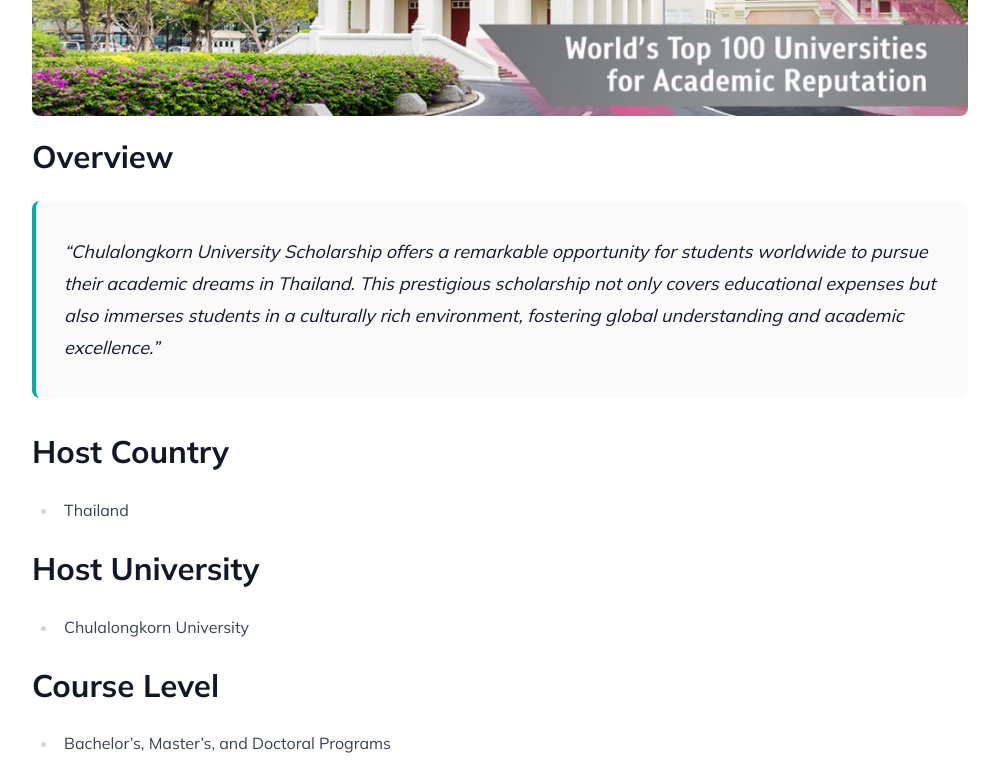
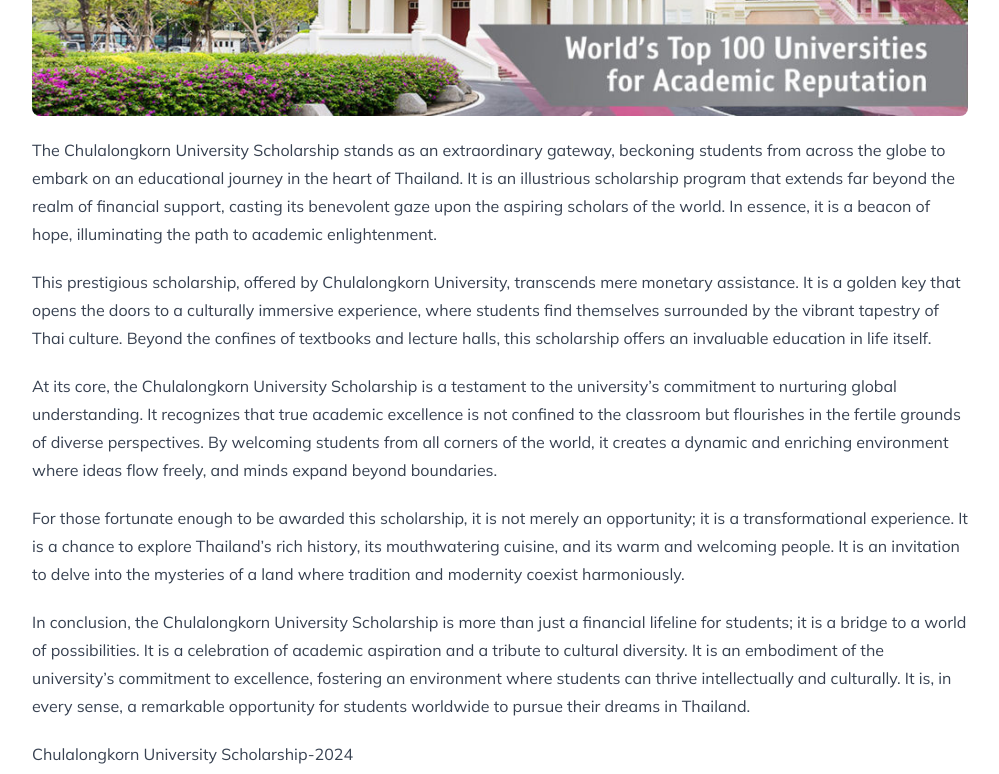
Before and after one commit to farhan-ezaz/findmyscholarship, an Astro site: page /chulalongkorn-university-scholarship-study-in-thailand-2024 in a window 1280 px wide. Shown: the part 740-1514 px from the top of the page, without its empty margins (140-1139 px from the left). Built offline with nearby package versions, Linux system fonts and the light colour scheme; Astro itself is replaced by a stand-in of ours; some packages are replaced by stand-ins of ours; what tailwind-bootstrap-grid would draw is missing.

Commit message:
Update Posts “chulalongkorn-university-scholarship-study-in-thailand-2024”

```diff
--- a/src/content/posts/chulalongkorn-university-scholarship-study-in-thailand-2024.md
+++ b/src/content/posts/chulalongkorn-university-scholarship-study-in-thailand-2024.md
@@ -1,7 +1,7 @@
 ---
 title: Chulalongkorn University Scholarship | Study in Thailand 2024
-description: '"Unlock Your Future: The Comprehensive Guide to Chulalongkorn
-  University Scholarship"'
+description: "Unlock Your Future: The Comprehensive Guide to Chulalongkorn
+  University Scholarship"
 date: 2023-11-15T11:06:06.366Z
 image: /images/chulalongkorn-university-scholarship.jpg
 authors:
@@ -12,11 +12,17 @@
   - undergraduate-scholarships
   - phd-scholarships
 ---
+The Chulalongkorn University Scholarship stands as an extraordinary gateway, beckoning students from across the globe to embark on an educational journey in the heart of Thailand. It is an illustrious scholarship program that extends far beyond the realm of financial support, casting its benevolent gaze upon the aspiring scholars of the world. In essence, it is a beacon of hope, illuminating the path to academic enlightenment.
 
+This prestigious scholarship, offered by Chulalongkorn University, transcends mere monetary assistance. It is a golden key that opens the doors to a culturally immersive experience, where students find themselves surrounded by the vibrant tapestry of Thai culture. Beyond the confines of textbooks and lecture halls, this scholarship offers an invaluable education in life itself.
 
-### Overview
+At its core, the Chulalongkorn University Scholarship is a testament to the university's commitment to nurturing global understanding. It recognizes that true academic excellence is not confined to the classroom but flourishes in the fertile grounds of diverse perspectives. By welcoming students from all corners of the world, it creates a dynamic and enriching environment where ideas flow freely, and minds expand beyond boundaries.
 
-> Chulalongkorn University Scholarship offers a remarkable opportunity for students worldwide to pursue their academic dreams in Thailand. This prestigious scholarship not only covers educational expenses but also immerses students in a culturally rich environment, fostering global understanding and academic excellence.
+For those fortunate enough to be awarded this scholarship, it is not merely an opportunity; it is a transformational experience. It is a chance to explore Thailand's rich history, its mouthwatering cuisine, and its warm and welcoming people. It is an invitation to delve into the mysteries of a land where tradition and modernity coexist harmoniously.
+
+In conclusion, the Chulalongkorn University Scholarship is more than just a financial lifeline for students; it is a bridge to a world of possibilities. It is a celebration of academic aspiration and a tribute to cultural diversity. It is an embodiment of the university's commitment to excellence, fostering an environment where students can thrive intellectually and culturally. It is, in every sense, a remarkable opportunity for students worldwide to pursue their dreams in Thailand.
+
+Chulalongkorn University Scholarship-2024
 
 ### Host Country
 
@@ -71,8 +77,6 @@
 
 This scholarship aims to cultivate a diverse and dynamic community of scholars, encouraging cross-cultural exchange and academic innovation. It's an opportunity to join a prestigious institution and contribute to global research and development.
 
-
-
 ### [O﻿fficial Link](https://academic.chula.ac.th/other/international)
 
 ### Conclusion
```
